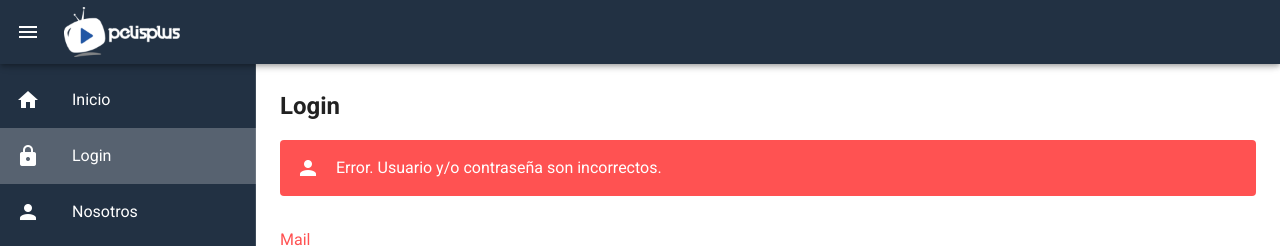
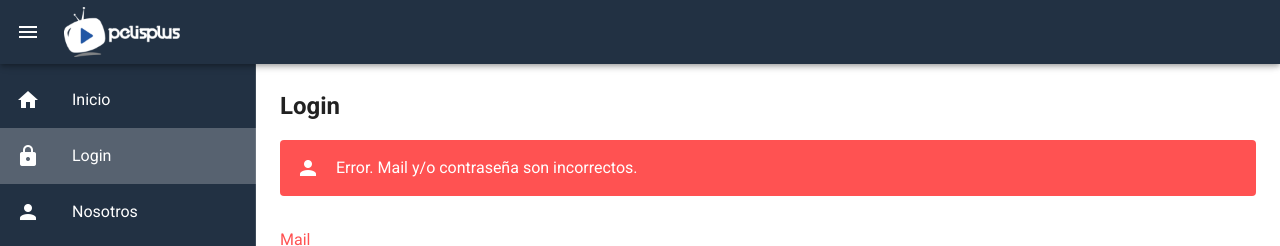
Before and after one commit to cdmoro/video-club-unlz, a Vue app: page /#/login in a window 1280 px wide. Both pictures are taken after a click on the button "INGRESAR". Shown: the top 246 px of the page. Built offline with nearby package versions, Linux system fonts and the light colour scheme.

Commit message:
Login message fix

```diff
--- a/src/views/Login.vue
+++ b/src/views/Login.vue
@@ -3,7 +3,7 @@
     <v-container>
       <h2>Login</h2>
       <v-alert v-if="showError" icon="mdi-account" type="error" class="mt-4"
-        >Error. Usuario y/o contraseña son incorrectos.</v-alert
+        >Error. Mail y/o contraseña son incorrectos.</v-alert
       >
       <v-text-field
         label="Mail"
```
